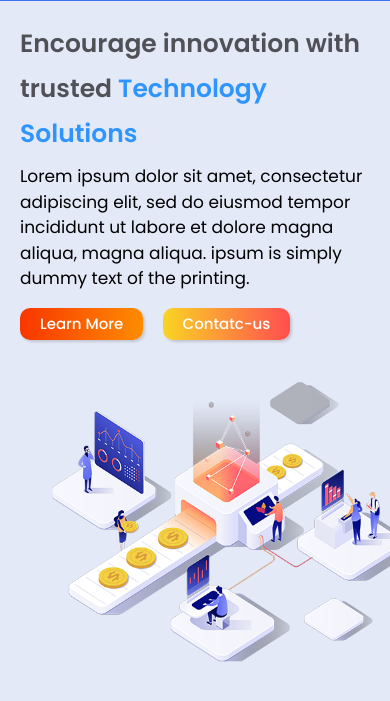
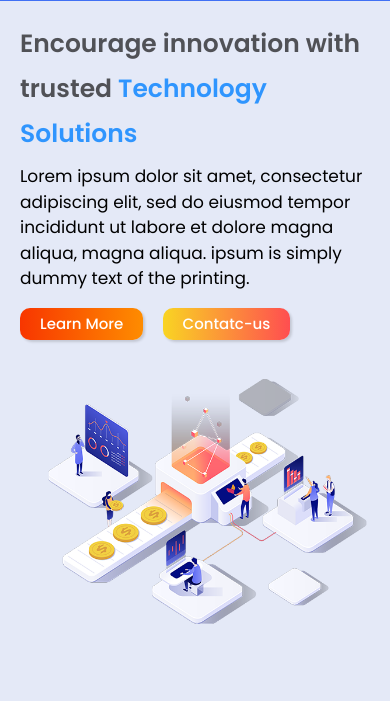
Before and after one commit to hel-samet/Personla-Web, a plain HTML site: page index.html in a window 390 px wide. Shown: the part 69-770 px from the top of the page. Drawn offline with nearby package versions, Linux system fonts and the light colour scheme.

Commit message:
Change Again

```diff
--- a/CSS/style.css
+++ b/CSS/style.css
@@ -466,8 +466,9 @@ body.dark .search-field i{
         font-size: 25px;
     }
     .profile img {
-        width: 400px;
-        margin-top: 15px
+        width: 350px;
+        margin-top: 15px;
+        margin-right: 30px;
     };
 
  }
```
